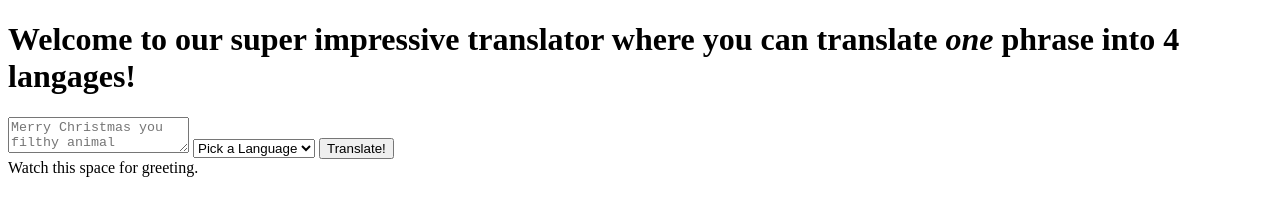
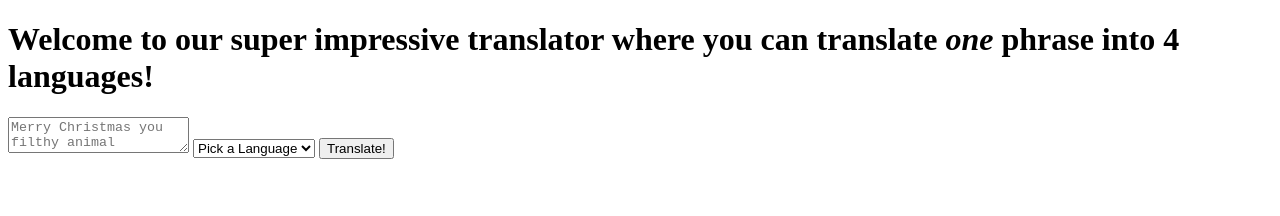
Before and after one commit to ZachParris/iife-translator-iffyoniifes, a plain HTML site: page index.html in a window 1280 px wide. Both pictures are taken after a click on the button "Translate!". Drawn offline with Linux system fonts and the light colour scheme.

Commit message:
minor changes for caps/typos

```diff
--- a/index.html
+++ b/index.html
@@ -7,7 +7,7 @@
 <body>
 
     <!-- one HTML file that has a textarea, a select element with an option for each language, a button with a label of "Translate", and an empty DOM element into which the translated text will be inserted. -->
-    <h1>Welcome to our super impressive translator where you can translate <em>one</em> phrase into 4 langages!</h1>
+    <h1>Welcome to our super impressive translator where you can translate <em>one</em> phrase into 4 languages!</h1>
 
     <textarea placeholder="Merry Christmas you filthy animal" id="inputText"></textarea>
 
--- a/main.js
+++ b/main.js
@@ -21,24 +21,27 @@
  //Grab user's input in fext field
  function getUserInput() {
     var userInput = document.getElementById("inputText").value;
-    return userInput
+    return userInput.toUpperCase();
  }
 
  //Based on user's selection, have the translator preform a different translation function
 function passDatTranslation() {
     var userInput = getUserInput();
-    var languageSelect = document.getElementById("languageSelect")
+    var outputText1 = document.getElementById("outputText");
+    var result = "";
+    var languageSelect = document.getElementById("languageSelect");
     if (languageSelect.value === "germ") {
-        TranslatedGreeting.translateToGerman(userInput)
+        result = TranslatedGreeting.translateToGerman(userInput)
     } else if (languageSelect.value === "pig") {
-        TranslatedGreeting.translateToPigLatin(userInput)
+        result = TranslatedGreeting.translateToPigLatin(userInput)
     } else if (languageSelect.value === "port") {
-        TranslatedGreeting.translateToPortugese(userInput)
+        result = TranslatedGreeting.translateToPortugese(userInput)
     } else if (languageSelect.value === "russ") {
-        TranslatedGreeting.translateToRussian(userInput)
+        result = TranslatedGreeting.translateToRussian(userInput)
     } else {
         alert("PICK A LANGUAGE YOU BOZO")
     }
+    outputText1.innerHTML = result;
 }
 
 
--- a/pigLatin.js
+++ b/pigLatin.js
@@ -6,11 +6,11 @@ var TranslatedGreeting = (function(oldTranslatedGreeting){
     /*The lexicon should be a private variable that cannot be accessed by
     the other team member's module except through an accessor (getter) method.*/
     var pigLatinLexicon = {
-    Merry: "Errymay",
-    Christmas: "Istmaschray",
-    you: "ouyay",
-    filthy: "ilthyfay",
-    animal: "animalay"
+    MERRY: "Errymay",
+    CHRISTMAS: "Istmaschray",
+    YOU: "ouyay",
+    FILTHY: "ilthyfay",
+    ANIMAL: "animalay"
     }
 
     oldTranslatedGreeting.translateToPigLatin = function(inputText) {
--- a/portugese.js
+++ b/portugese.js
@@ -4,11 +4,11 @@ Each teammate's IIFE will augment the other teammates' IIFEs.*/
 //Create an object for lexicon to translate to Port.
 var TranslatedGreeting = (function(TranslatedGreeting){
 	var portugese = {
-	merry: "Feliz",
-	christmas: "Natal",
-	you: "Seu",
-	filthy: "imundo",
-	animal: "animal",
+	MERRY: "Feliz",
+	CHRISTMAS: "Natal",
+	YOU: "Seu",
+	FILTHY: "imundo",
+	ANIMAL: "animal",
 }
 //Create a function with a string to pass in the object?
 //loop through an array using .split and .indexOf to target each word
```
